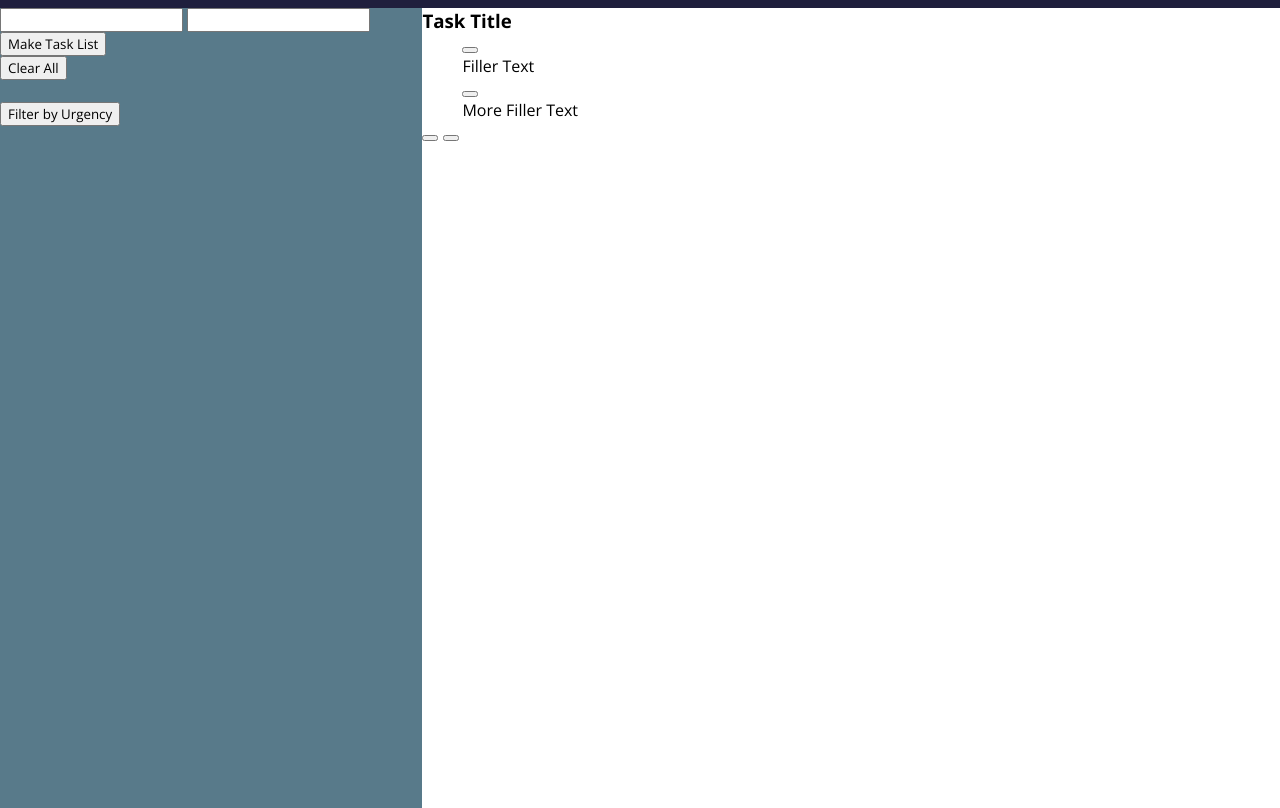
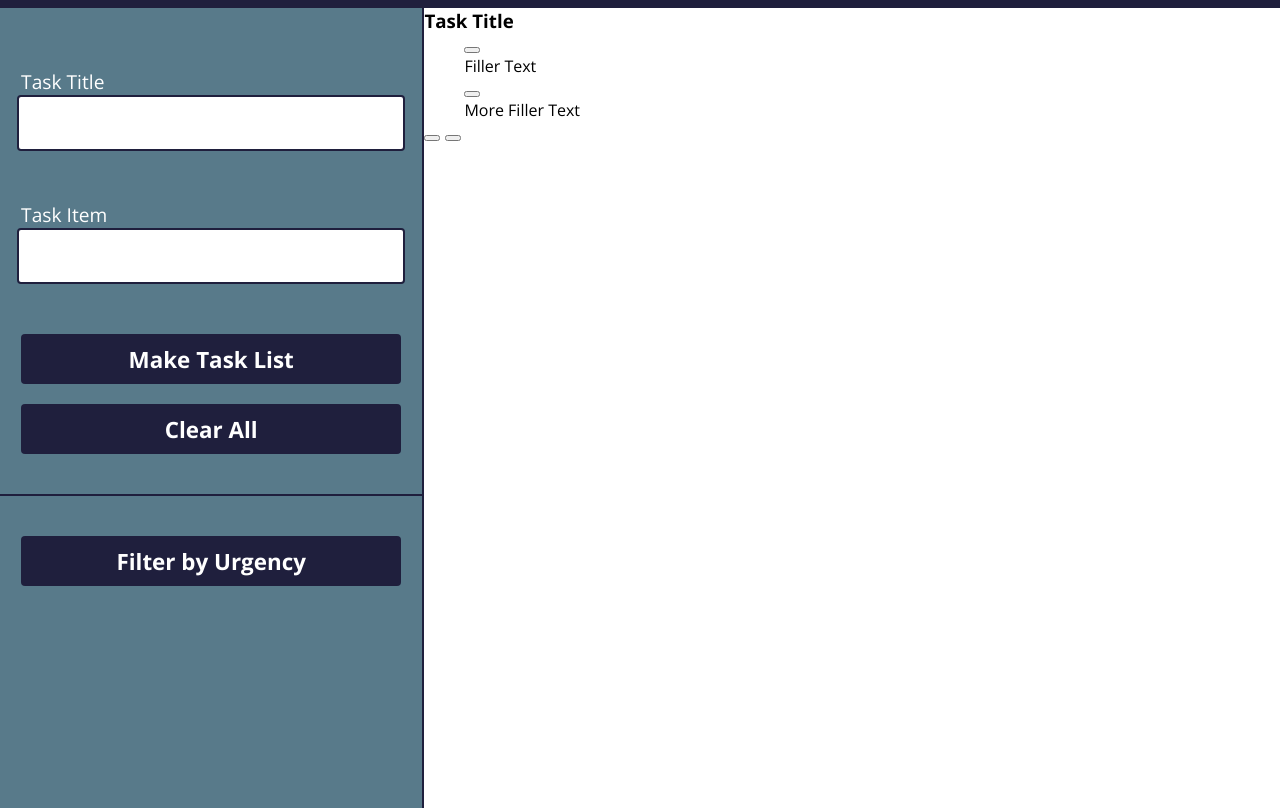
Before and after one commit to ryandbarnett/CheckYoSelf, a plain HTML site: page index.html in a window 1280 px wide. Shown: the part 67-875 px from the top of the page. Drawn offline with nearby package versions, Linux system fonts and the light colour scheme.

Commit message:
Finish sidebar formatting

```diff
--- a/index.html
+++ b/index.html
@@ -17,17 +17,15 @@
     <main>
       <form class="user-input-form" action="index.html" method="post">
         <section class="user-input-section">
-          <label class="task-title-label"for=""></label>
-            <input class="task-title-input" type="text" name="" value="">
-          <label class="task-item-label" for=""></label>
-            <input class="task-item-input" type="text" name="" value="">
-            <button class="make-task-button" type="button" name="button">Make Task List</button>
-          <br>
-          <button class="clear-button" type="button" name="button">Clear All</button>
+          <label class="task-label" for="Task Title">Task Title</label>
+            <input class="task-input" type="text" name="" value="">
+          <label class="task-label" for="Task Item">Task Item</label>
+            <input id="item-input" class="task-input" type="text" name="" value="">
+            <button class="form-button" id="make-task-button" type="button" name="button">Make Task List</button>
+          <button class="form-button" id="clear-button" type="button" name="button">Clear All</button>
         </section>
         <section class="urgent-filter">
-          <br>
-          <button class="urgency-button" type="button" name="button">Filter by Urgency</button>
+          <button class="form-button" id="urgency-button" type="button" name="button">Filter by Urgency</button>
         </section>
       </form>
       <section class="task-display">
--- a/styles.css
+++ b/styles.css
@@ -40,7 +40,7 @@ header {
   border: none;
   height: 100%;
   vertical-align: middle;
-  width: 56.25px;
+  width: 56.25px; // if you change height of this or it's parents, update this to match the new height.
 }
 
 .search-input {
@@ -58,10 +58,58 @@ main {
 
 .user-input-form {
   background-color: #587A8A;
+  border-right: 2px solid #1F1F3D;
   height: 100vh;
   width: 33%;
+}
+
+.user-input-section {
+  margin-top: 60px;
+  width: 100%;
+}
+
+.task-label {
+  color: #FFFFFF;
+  font-size: 1.2em;
+  margin-bottom: 10px;
+  margin-left: 5%;
+}
+
+.task-input {
+  border: 2px solid #1F1F3D;
+  border-radius: 4px;
+  display: block;
+  height: 50px;
+  margin-bottom: 50px;
+  margin-left: auto;
+  margin-right: auto;
+  width: 90%;
 }
 
 .task-display {
   width: 66%;
 }
+
+.form-button {
+  background-color: #1F1F3D;
+  border: none;
+  border-radius: 4px;
+  color: #FFFFFF;
+  display: block;
+  font-size: 1.4em;
+  font-weight: 800;
+  height: 50px;
+  margin-bottom: 20px;
+  margin-left: auto;
+  margin-right: auto;
+  width: 90%;
+}
+
+.urgent-filter {
+  border-top: 2px solid #1F1F3D;
+  margin-top: 40px;
+}
+
+#urgency-button {
+  margin-top: 40px;
+}
```
